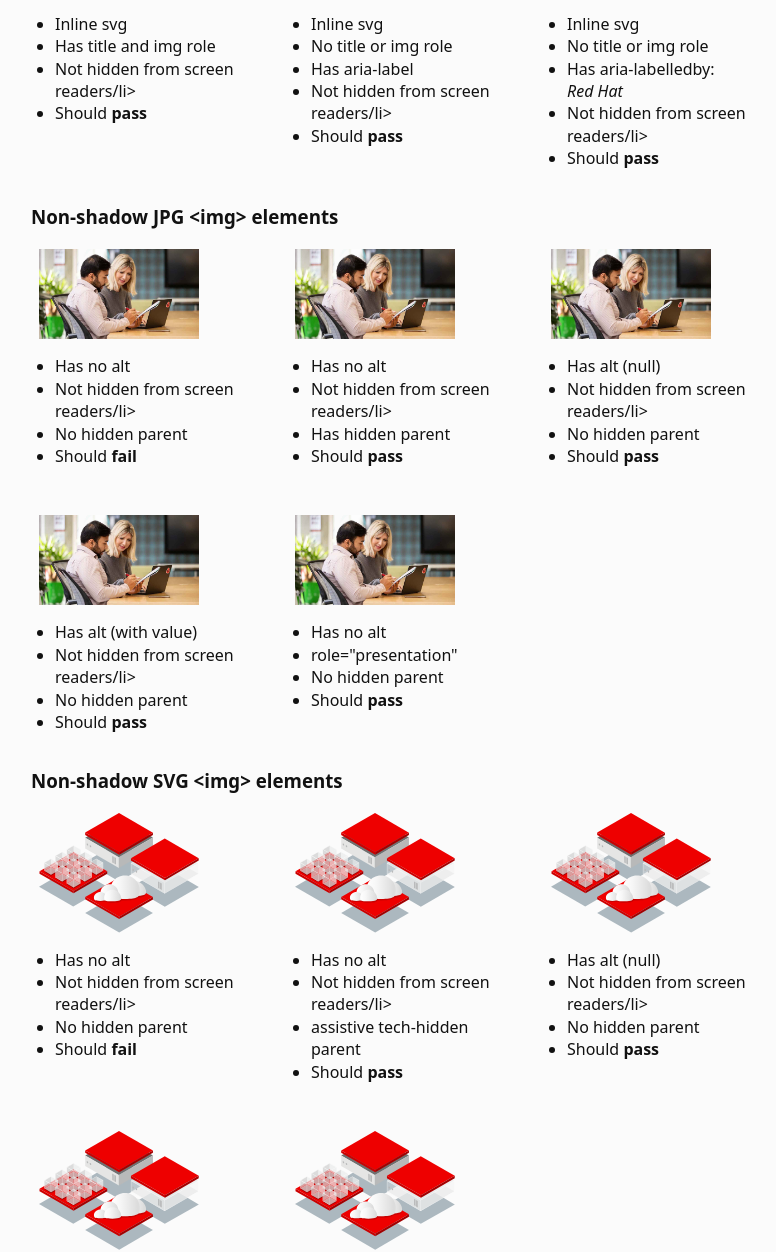
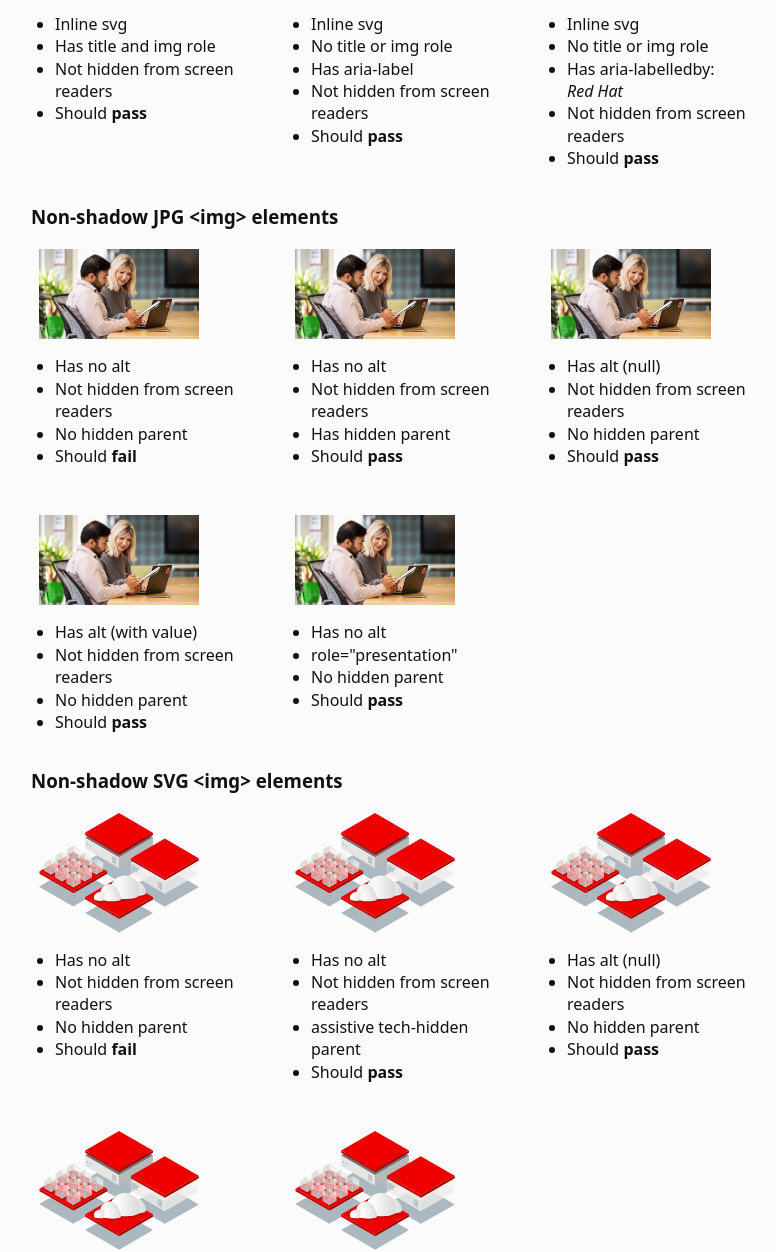
Before and after one commit to hellogreg/rha11y-tools, a plain HTML site: page img-checker-local.html in a window 1280 px wide. Shown: the part 834-2086 px from the top of the page, without its empty margins (225-1001 px from the left). Drawn offline with Linux system fonts and the light colour scheme.

Commit message:
text tweaks

```diff
--- a/img-checker-local.html
+++ b/img-checker-local.html
@@ -112,7 +112,7 @@
           <ul>
             <li>Inline svg</li>
             <li>Has title and img role</li>
-            <li>Not hidden from screen readers/li></li>
+            <li>Not hidden from screen readers</li></li>
             <li>Should <strong>pass</strong></li>
           </ul>
         </div>
@@ -133,7 +133,7 @@
             <li>Inline svg</li>
             <li>No title or img role</li>
             <li>Has aria-label</li>
-            <li>Not hidden from screen readers/li></li>
+            <li>Not hidden from screen readers</li></li>
             <li>Should <strong>pass</strong></li>
           </ul>
         </div>
@@ -154,7 +154,7 @@
             <li>Inline svg</li>
             <li>No title or img role</li>
             <li>Has aria-labelledby: <br /><em id="svglabel">Red Hat</em></li>
-            <li>Not hidden from screen readers/li></li>
+            <li>Not hidden from screen readers</li></li>
             <li>Should <strong>pass</strong></li>
           </ul>
         </div>
@@ -165,7 +165,7 @@
           <img src="testimg.jpg?test=img01" />
           <ul>
             <li>Has no alt</li>
-            <li>Not hidden from screen readers/li></li>
+            <li>Not hidden from screen readers</li></li>
             <li>No hidden parent</li>
             <li>Should <strong>fail</strong></li>
           </ul>
@@ -174,7 +174,7 @@
           <span aria-hidden="true"><img src="testimg.jpg?test=img02" /></span>
           <ul>
             <li>Has no alt</li>
-            <li>Not hidden from screen readers/li></li>
+            <li>Not hidden from screen readers</li></li>
             <li>Has hidden parent</li>
             <li>Should <strong>pass</strong></li>
           </ul>
@@ -183,7 +183,7 @@
           <img src="testimg.jpg?test=img03" alt />
           <ul>
             <li>Has alt (null)</li>
-            <li>Not hidden from screen readers/li></li>
+            <li>Not hidden from screen readers</li></li>
             <li>No hidden parent</li>
             <li>Should <strong>pass</strong></li>
           </ul>
@@ -192,7 +192,7 @@
           <img src="testimg.jpg?test=img04" alt="People computing" />
           <ul>
             <li>Has alt (with value)</li>
-            <li>Not hidden from screen readers/li></li>
+            <li>Not hidden from screen readers</li></li>
             <li>No hidden parent</li>
             <li>Should <strong>pass</strong></li>
           </ul>
@@ -213,7 +213,7 @@
           <img src="testsvg.svg?test=svg01" />
           <ul>
             <li>Has no alt</li>
-            <li>Not hidden from screen readers/li></li>
+            <li>Not hidden from screen readers</li></li>
             <li>No hidden parent</li>
             <li>Should <strong>fail</strong></li>
           </ul>
@@ -222,7 +222,7 @@
           <span aria-hidden="true"><img src="testsvg.svg?test=svg02" /></span>
           <ul>
             <li>Has no alt</li>
-            <li>Not hidden from screen readers/li></li>
+            <li>Not hidden from screen readers</li></li>
             <li>assistive tech-hidden parent</li>
             <li>Should <strong>pass</strong></li>
           </ul>
@@ -231,7 +231,7 @@
           <img src="testsvg.svg?test=svg03" alt />
           <ul>
             <li>Has alt (null)</li>
-            <li>Not hidden from screen readers/li></li>
+            <li>Not hidden from screen readers</li></li>
             <li>No hidden parent</li>
             <li>Should <strong>pass</strong></li>
           </ul>
@@ -240,7 +240,7 @@
           <img src="testsvg.svg?test=svg04" alt="People computing" />
           <ul>
             <li>Has alt (with value)</li>
-            <li>Not hidden from screen readers/li></li>
+            <li>Not hidden from screen readers</li></li>
             <li>No hidden parent</li>
             <li>Should <strong>pass</strong></li>
           </ul>
@@ -262,7 +262,7 @@
           <ul>
             <li>Image component</li>
             <li>Has no alt</li>
-            <li>Not hidden from screen readers/li></li>
+            <li>Not hidden from screen readers</li></li>
             <li>No hidden parent</li>
             <li>Should <strong>fail</strong></li>
           </ul>
@@ -274,7 +274,7 @@
             <li>Nested in component...</li>
             <li>In another component</li>
             <li>Has no alt</li>
-            <li>Not hidden from screen readers/li></li>
+            <li>Not hidden from screen readers</li></li>
             <li>No hidden parent</li>
             <li>Should <strong>fail</strong></li>
           </ul>
```
Also changed, not shown: img-checker.html (+13 -13 lines).
